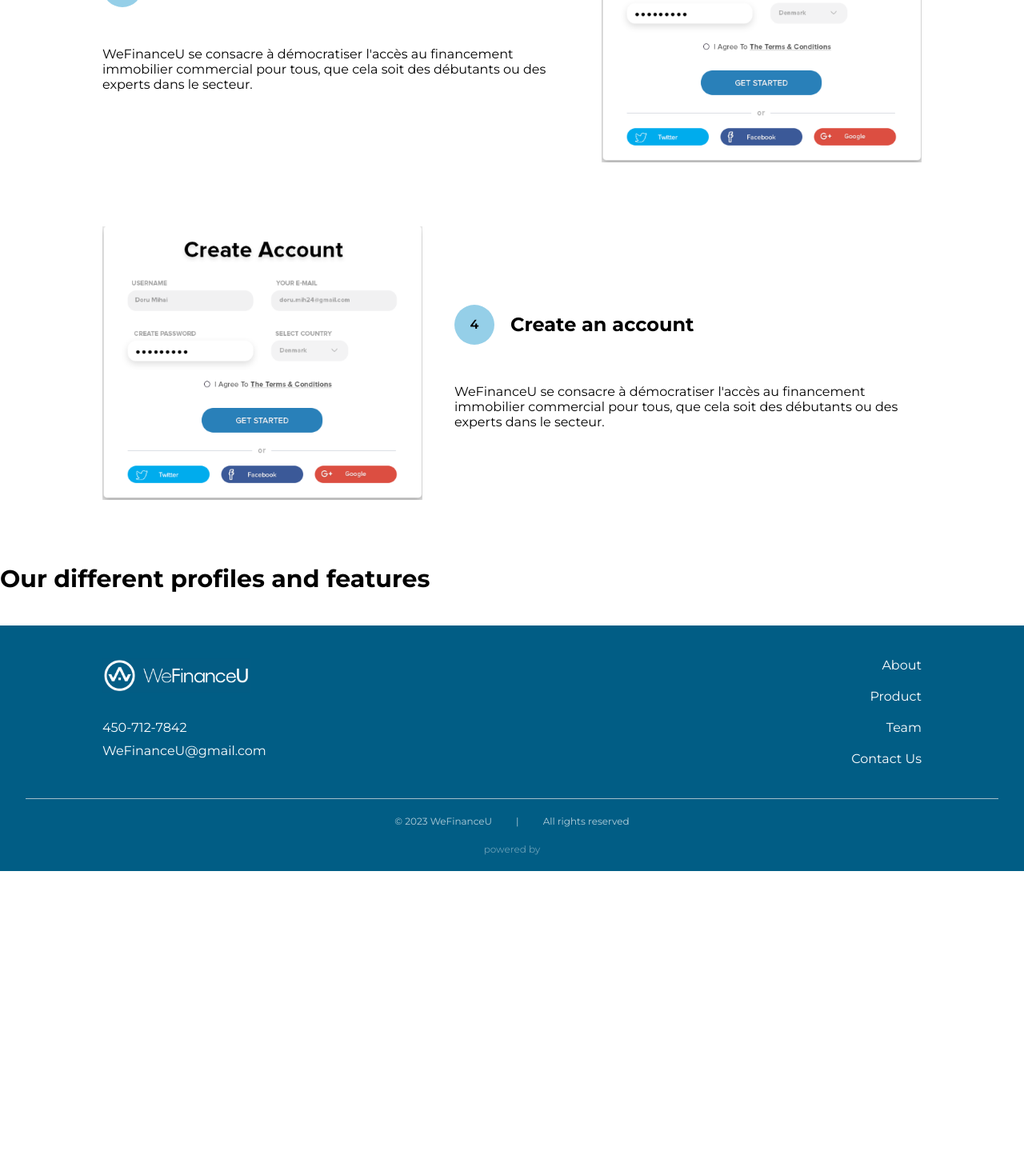
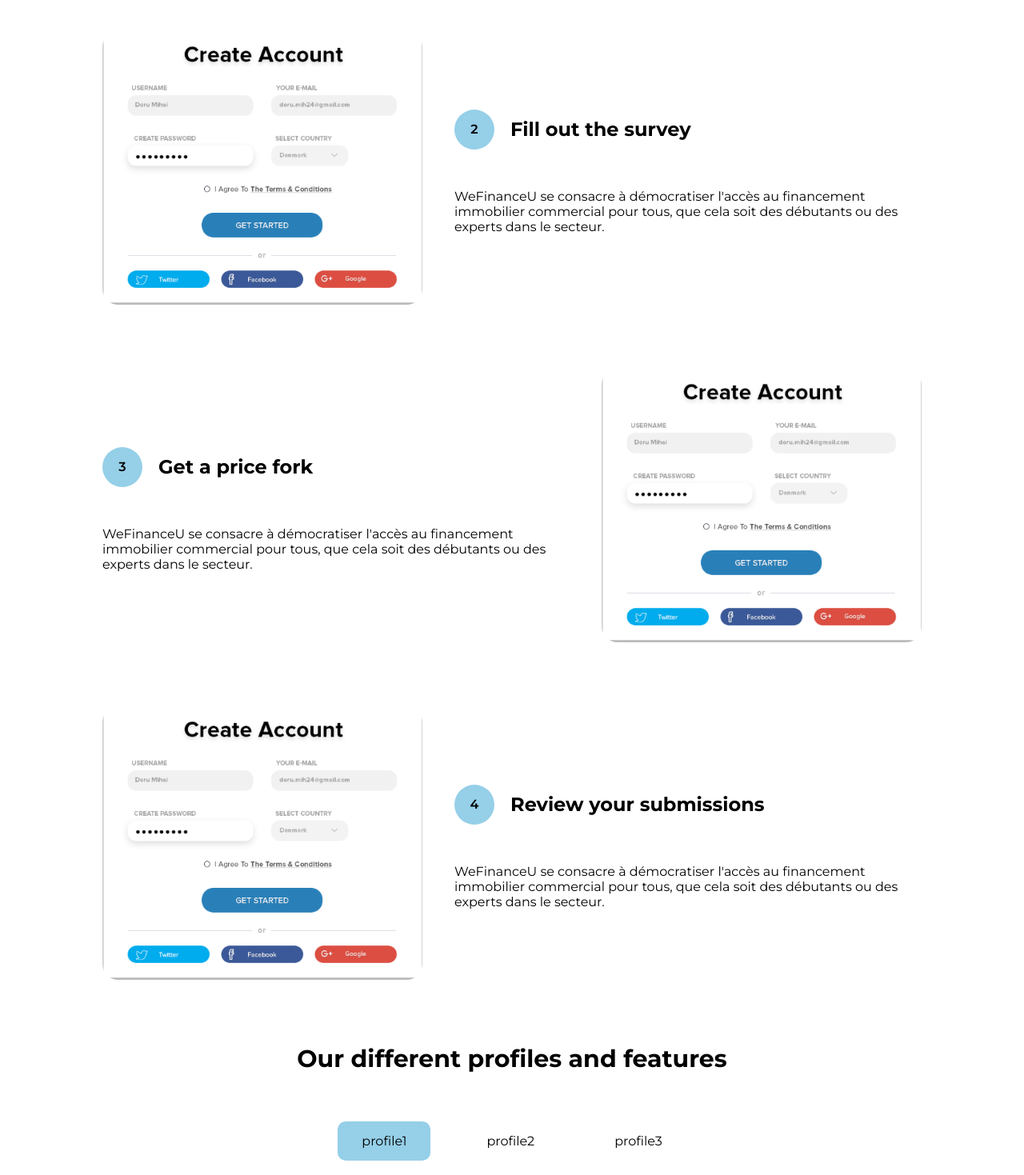
Before and after one commit to GabGo51/wefinanceu, a React (Create React App) app: page /product in a window 1280 px wide. Shown: the part 1220-2689 px from the top of the page at 80% size. Before the commit the page ends 2309 px from the top, so only its background shows below. Built offline with nearby package versions, Linux system fonts and the light colour scheme.

Commit message:
finish structure product

```diff
--- a/src/components/Product/HowTo.js
+++ b/src/components/Product/HowTo.js
@@ -4,9 +4,11 @@
 const HowTo = () => {
   return (
     <Container>
+
+      <div className="video"></div>
       <h2>How WeFinanceU works</h2>
       <div className="wrapper">
-        <div>
+        <div className="text">
           <div className="title">
             <div>1</div>
             <h3>Create an account</h3>
@@ -21,10 +23,10 @@
         <img src={account} />
       </div>
       <div className="wrapper reverse">
-        <div>
-        <div className="title">
-            <div>3</div>
-            <h3>Create an account</h3>
+        <div className="text">
+          <div className="title">
+            <div>2</div>
+            <h3>Fill out the survey</h3>
           </div>
           <p>
             WeFinanceU se consacre à démocratiser l'accès au financement
@@ -36,10 +38,10 @@
         <img src={account} />
       </div>
       <div className="wrapper">
-        <div>
-        <div className="title">
+        <div className="text">
+          <div className="title">
             <div>3</div>
-            <h3>Create an account</h3>
+            <h3>Get a price fork</h3>
           </div>
           <p>
             WeFinanceU se consacre à démocratiser l'accès au financement
@@ -51,10 +53,10 @@
         <img src={account} />
       </div>
       <div className="wrapper reverse">
-        <div>
-        <div className="title">
+        <div className="text">
+          <div className="title">
             <div>4</div>
-            <h3>Create an account</h3>
+            <h3>Review your submissions</h3>
           </div>
           <p>
             WeFinanceU se consacre à démocratiser l'accès au financement
@@ -74,42 +76,57 @@
   flex-direction: column;
   align-items: center;
   justify-content: center;
+  width: 100%;
+  padding-top: 50px;
 
-
-
-  img{
-    width: clamp(250px, 40%, 400px);
+  .video{
+    height: 500px;
+    background-color: grey;
+    width: clamp(320px, 80% ,1000px);
+    border-radius: 20px;
+    margin-bottom: 50px;
   }
 
-  .wrapper{
+  img {
+    width: clamp(250px, 40%, 400px);
+    border-radius: 20px;
+  }
+
+  .wrapper {
     gap: 40px;
     margin: 40px 0;
 
-    .title{
+
+    .text {
+      width: clamp(300px, 80%, 600px);
+    }
+
+    .title {
       display: flex;
       align-items: center;
       margin-bottom: 40px;
-      div{
+
+      div {
         display: flex;
         align-items: center;
         justify-content: center;
         margin-right: 20px;
         font-weight: 600;
-        background-color:#95cfe8;
+        background-color: #95cfe8;
         width: 50px;
         height: 50px;
         border-radius: 50%;
       }
     }
 
-    @media (max-width:950px){
+    @media (max-width: 950px) {
       flex-direction: column;
     }
   }
 
-  .reverse{
+  .reverse {
     flex-direction: row-reverse;
-    @media (max-width:950px){
+    @media (max-width: 950px) {
       flex-direction: column;
     }
   }
--- a/src/components/Product/Profiles.js
+++ b/src/components/Product/Profiles.js
@@ -1,25 +1,69 @@
 import React from "react";
 import styled from "styled-components";
+import { useState } from "react";
 
 const Profiles = () => {
+
+  const [profile, setProfile] = useState('profile1')
+
+  const handleNav = (name) =>{
+
+    setProfile(name)
+  }
+
+
+
+
   return (
     <Container>
       <h2>Our different profiles and features</h2>
+      <nav>
+          <ul className="noselect">
+            <li onClick={() =>{handleNav('profile1')}} className={profile === 'profile1' ? 'active' : ''}>profile1</li>
+            <li  onClick={() =>{handleNav('profile2')}} className={profile === 'profile2' ? 'active' : ''}>profile2</li>
+            <li onClick={() =>{handleNav('profile3')}} className={profile === 'profile3' ? 'active' : ''}>profile3</li>
+          </ul>
+        </nav>
       <div className="wrapper">
-        <nav>
+        {profile === 'profile1' && <>hello</>}
+        {profile === 'profile2' && <>hi</>}
+        {profile === 'profile3' && <>yo</>}
 
-        </nav>
-        <div className="content">
-
-
-        </div>
       </div>
     </Container>
   );
 };
 
 const Container = styled.div`
+display: flex;
+flex-direction: column;
+align-items: center;
+justify-content: center;
+padding-bottom: 100px;
 
+ul{
+  display: flex;
+  margin: 20px 0;
+
+  li{
+    transition: 500ms;
+    padding:15px 30px;
+    border-radius: 10px;
+    margin: 0 20px;
+    cursor: pointer;
+
+    &.active {
+        background-color:#95cfe8;
+
+      }
+  }
+}
+
+.wrapper{
+  height: 500px;
+  border: 1px solid black;
+  border-radius: 30px;
+}
 `;
 
 export default Profiles;
```
